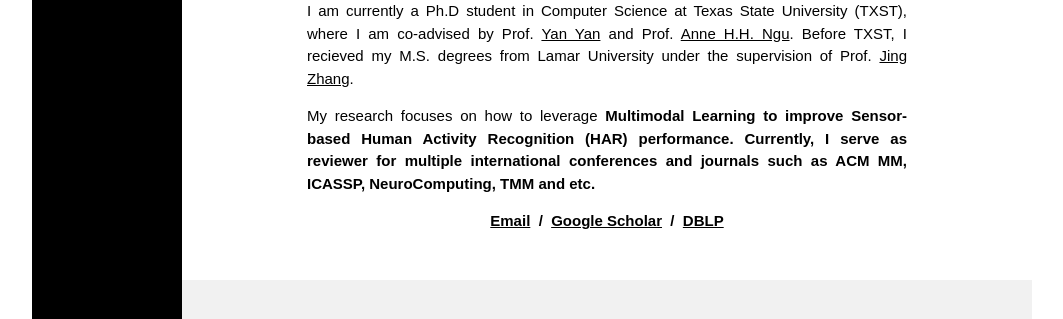
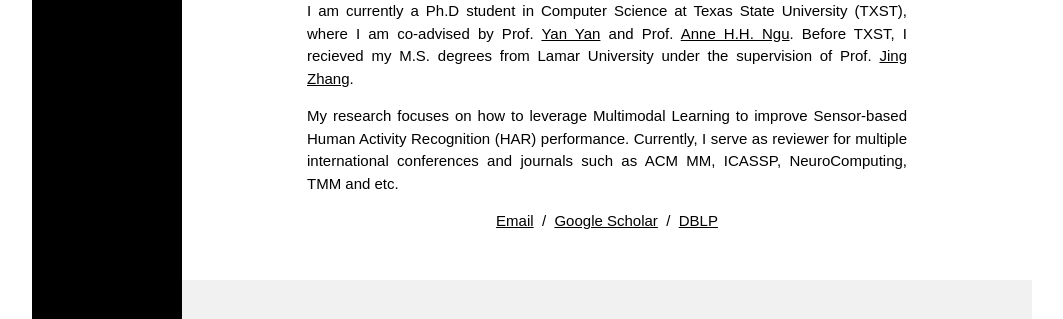
Before and after one commit to jiany-ctrl/jiany-ctrl.github.io, a plain HTML site: page index.html in a window 1280 px wide. Shown: the part 431-750 px from the top of the page, without its empty margins (108-1171 px from the left). Drawn offline with Linux system fonts and the light colour scheme; a script that the page names is missing.

Commit message:
Update index.html

```diff
--- a/index.html
+++ b/index.html
@@ -89,7 +89,7 @@
           I am currently a Ph.D student in Computer Science at Texas State University (TXST), where I am co-advised by Prof. <a href="https://tomyan555.github.io/">Yan Yan</a></a> and Prof. <a href="https://userweb.cs.txstate.edu/~hn12/">Anne H.H. Ngu</a></a>. Before TXST, I recieved my M.S. degrees from Lamar University under the supervision of Prof. <a href="https://scholar.google.com/citations?user=jTbM2m4AAAAJ&hl=en">Jing Zhang</a></a>.
         </p>
         <p class="w3-justify" style="width:100%;border:0px;border-spacing:0px;border-collapse:separate;margin-right:auto;margin-left:auto;max-width:600px">
-	My research focuses on how to leverage <strong> Multimodal Learning <strong> to improve <strong> Sensor-based Human Activity Recognition (HAR)<strong> performance. Currently, I serve as reviewer for multiple international conferences and journals such as ACM MM, ICASSP, NeuroComputing, TMM and etc.
+	My research focuses on how to leverage Multimodal Learning to improve Sensor-based Human Activity Recognition (HAR) performance. Currently, I serve as reviewer for multiple international conferences and journals such as ACM MM, ICASSP, NeuroComputing, TMM and etc.
         </p>
         <p class="w3-center">
           <a href="mailto:j_n317@txstate.edu">Email</a> &nbsp/&nbsp
```
